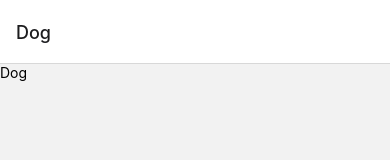
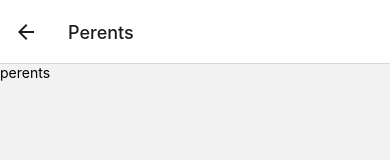
Before and after one commit to DariaPrograme/navigationexample, a React Native app: screen /Perents in a window 390 px wide. Before the commit this address had no page. Shown: the top 160 px of the page. Built offline with nearby package versions, Linux system fonts and the light colour scheme.

Commit message:
bird and parents

```diff
--- /dev/null
+++ b/burts.js
@@ -0,0 +1,9 @@
+import { StatusBar } from 'expo-status-bar';
+import React from 'react';
+import { StyleSheet, Text, View } from 'react-native';
+const Burts =()=>{
+    return(
+        <Text>burts</Text>
+    )
+}
+export default Burts;
--- /dev/null
+++ b/perents.js
@@ -0,0 +1,9 @@
+import { StatusBar } from 'expo-status-bar';
+import React from 'react';
+import { StyleSheet, Text, View } from 'react-native';
+const Perents =()=>{
+    return(
+        <Text>perents</Text>
+    )
+}
+export default Perents;
--- a/staknavigator.js
+++ b/staknavigator.js
@@ -4,6 +4,8 @@ import { StyleSheet, Text, View } from 'react-native';
 import Dog from "./dog";
 import Cat from "./cat";
 import {createNativeStackNavigator} from "@react-navigation/native-stack";
+import Perents from "./perents";
+import Burts from "./burts";
 const Stack = createNativeStackNavigator ( ) ;
 
 const StakNavigator=()=>{
@@ -11,6 +13,8 @@ return(
     <Stack.Navigator>
         <Stack.Screen name='Dog' component={Dog}/>
         <Stack.Screen name='Cat' component={Cat}/>
+        <Stack.Screen name='Burts' component={Burts}/>
+        <Stack.Screen name='Perents' component={Perents}/>
     </Stack.Navigator>
 )
 }
```
